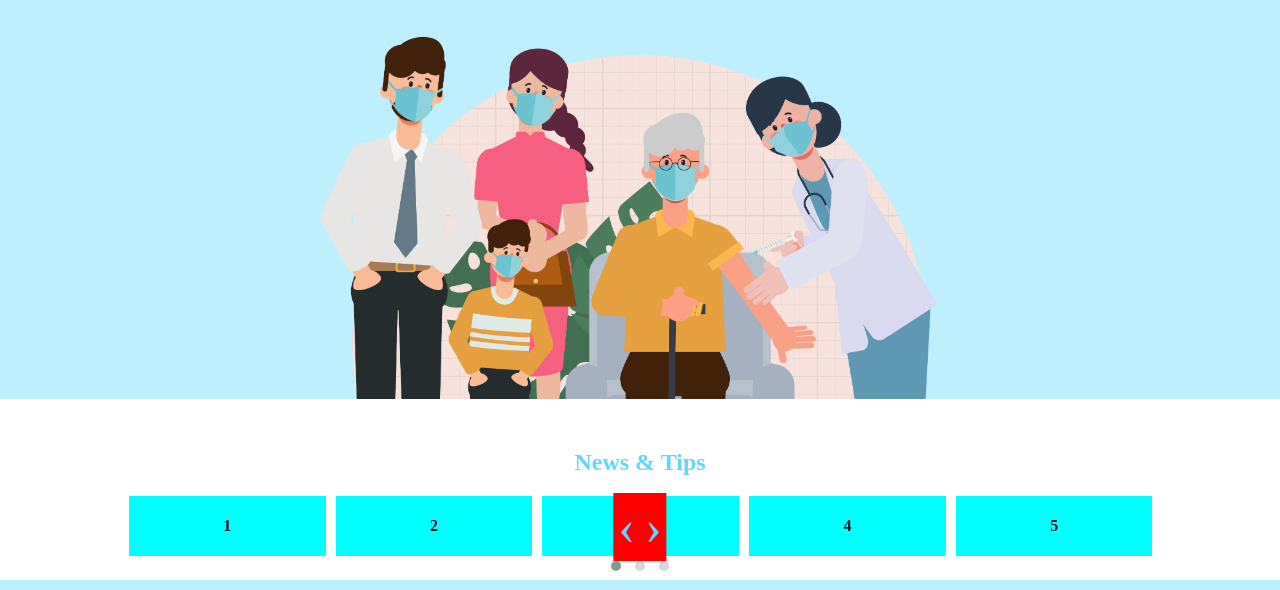
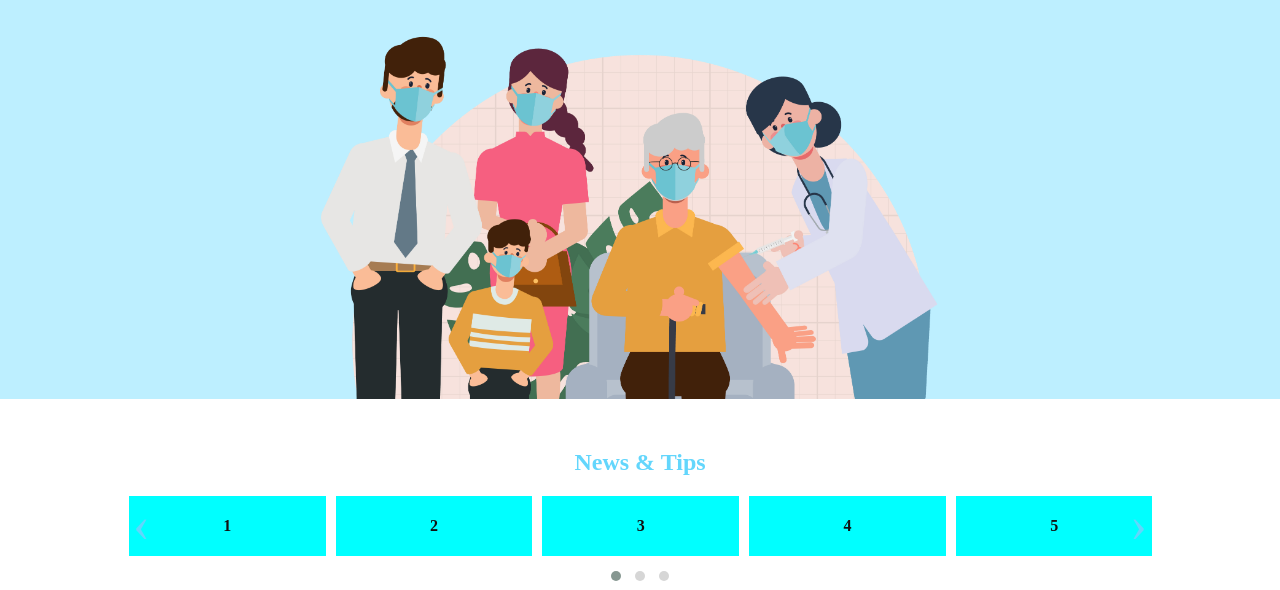
Before and after one commit to Nielioo/Covid19-Website-AlmondTofuTeam, a PHP site: page / in a window 1280 px wide. Shown: the part 350-940 px from the top of the page. Run offline with PHP 8.4, Linux system fonts and the light colour scheme; some web fonts are replaced.

Commit message:
Update carousel

```diff
--- a/index.css
+++ b/index.css
@@ -105,25 +105,18 @@ body {
   margin: auto;
 }
 
-.owl-nav {
-  background-color: red;
-  margin: 0;
+.owl-nav .owl-prev, .owl-nav .owl-next {
+  /* margin: 0; */
   position: absolute;
   top: 25%;
-  left: 50%;
-  transform: translate(-50%, -50%);
-}
-
-.owl-nav .owl-prev, .owl-nav .owl-next {
+  transform: translateY(-50%);
   font-size: 50px !important;
 }
 
-/* .owl-nav .owl-prev {
-  position: absolute;
+.owl-nav .owl-prev {
   left: 0;
 }
 
 .owl-nav .owl-next {
-  position: absolute;
   right: 0;
-} */
+}
```
